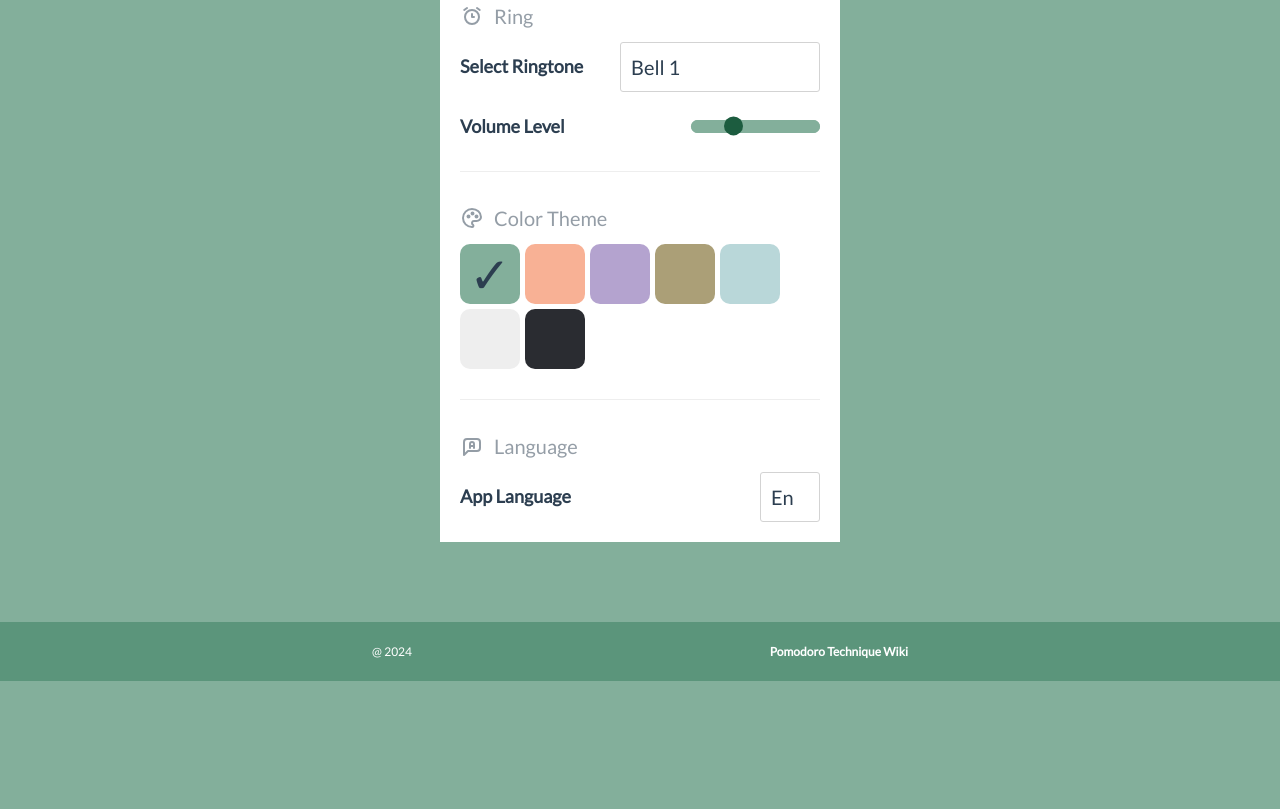
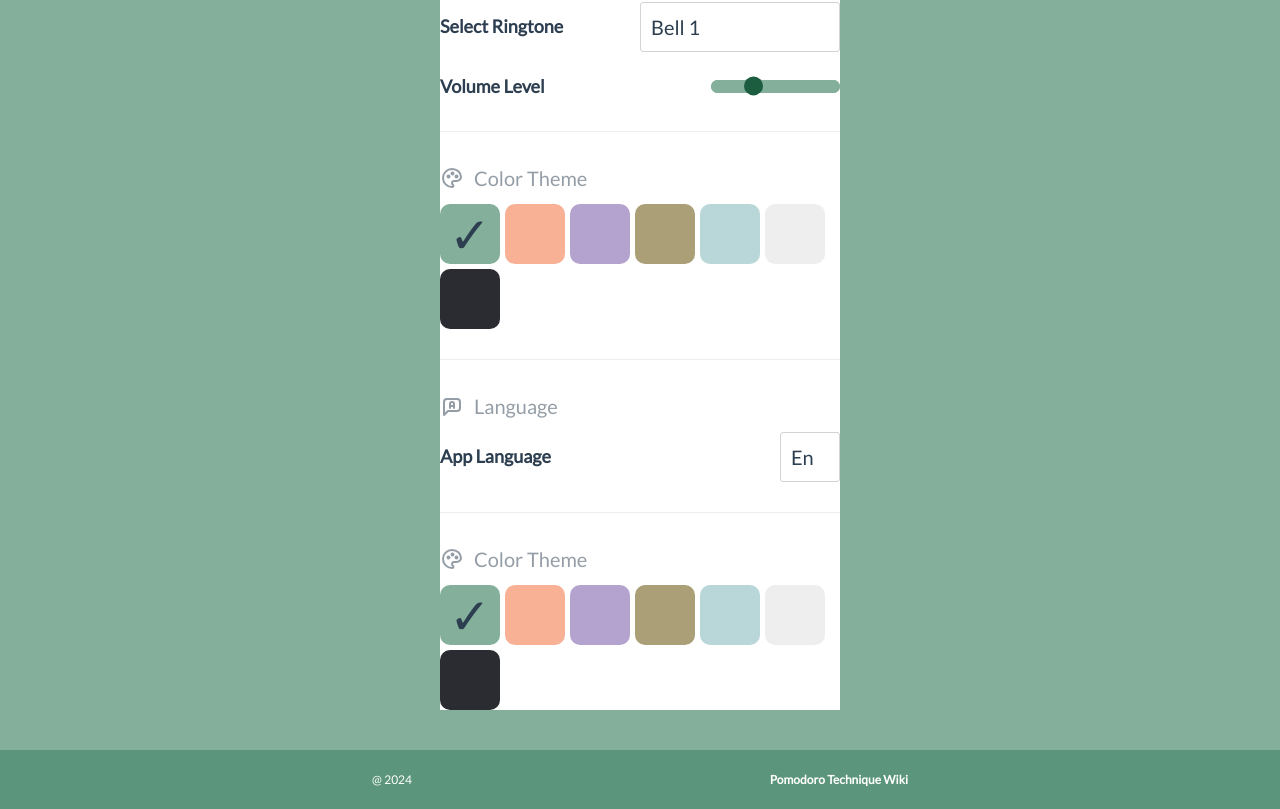
Before and after one commit to yygthb/pomo, a Vue app: page / in a window 1280 px wide. Shown: the part 738-1547 px from the top of the page. Before the commit the page ends 1419 px from the top, so only its background shows below. Built offline with nearby package versions, Linux system fonts and the light colour scheme.

Commit message:
fix: modal styles

```diff
--- a/src/components/Settings.vue
+++ b/src/components/Settings.vue
@@ -145,6 +145,16 @@ function setI18nLocale(val) {
           </div>
         </div>
       </div>
+
+      <div class="config-item">
+        <div class="config-item__header">
+          <IconColor class="config-icon" />
+          <div class="config-title">Color Theme</div>
+        </div>
+        <div class="config-setup">
+          <ColorThemeSelector />
+        </div>
+      </div>
     </div>
   </div>
 </template>
@@ -152,8 +162,7 @@ function setI18nLocale(val) {
 <style lang="scss" scoped>
 .settings-container {
   max-width: 400px;
-  margin: 20px auto 40px;
-  padding: 20px;
+  margin: 0 auto;
   background-color: var(--color-bg-white);
 
   .settings-title {
--- a/src/components/ui/AppModal.vue
+++ b/src/components/ui/AppModal.vue
@@ -33,17 +33,19 @@ function closeModal() {
   position: fixed;
   z-index: 10;
   top: 0;
-  right: 0;
   left: 0;
-  bottom: 0;
+  width: 100%;
+  height: 100vh;
+  padding: 40px 0;
   background-color: rgba(#000, 0.5);
-  display: flex;
-  align-items: center;
-  justify-content: center;
+  overflow: hidden scroll;
 
   .modal {
     position: relative;
-    padding: 40px;
+    width: 90%;
+    max-width: 500px;
+    margin: auto;
+    padding: 60px;
     border-radius: var(--b-radius-xl);
     color: var(--color-text);
     background-color: var(--color-bg-white);
@@ -63,4 +65,11 @@ function closeModal() {
     }
   }
 }
+
+@media screen and (max-width: 480px) {
+  .overflow .modal {
+    width: 95%;
+    padding: 20px;
+  }
+}
 </style>
```
